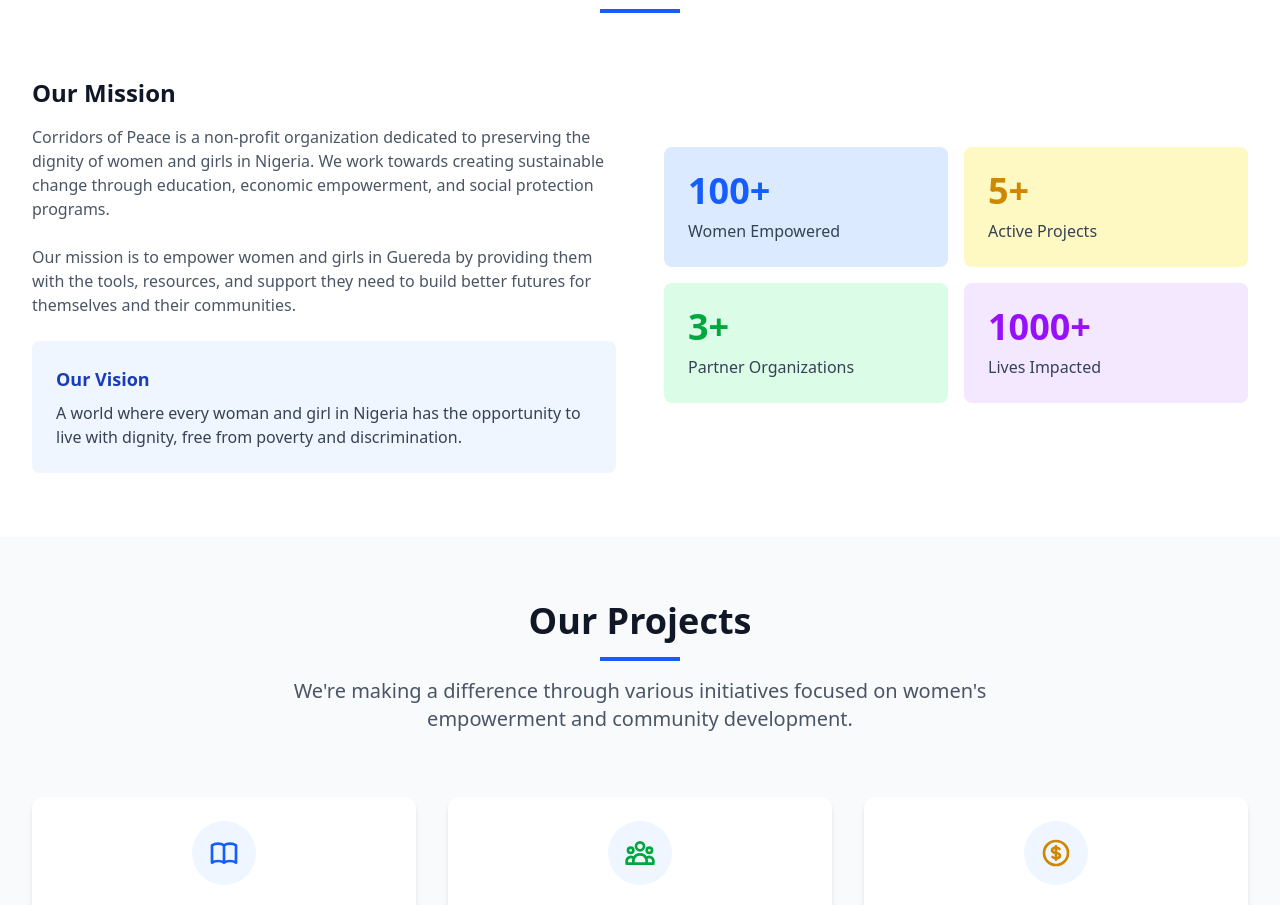
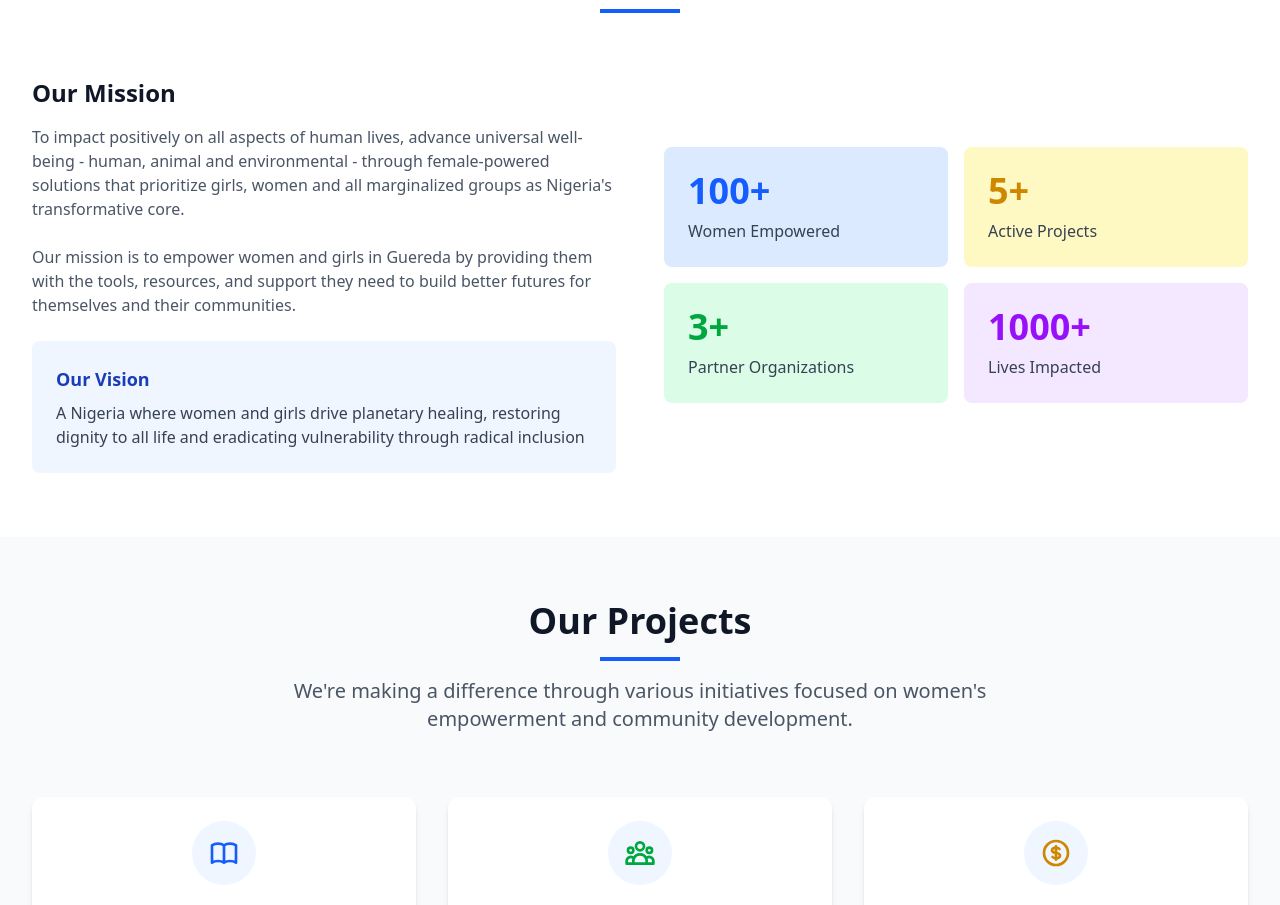
Before and after one commit to Moses-main/corridors_of_peace, a React (Vite) app: page / in a window 1280 px wide. Shown: the part 780-1685 px from the top of the page. Built offline with nearby package versions, Linux system fonts and the light colour scheme.

Commit message:
add the mission and vision of COPIN

```diff
--- a/src/components/About.jsx
+++ b/src/components/About.jsx
@@ -15,10 +15,10 @@ const About = () => {
               Our Mission
             </h3>
             <p className="text-gray-600 mb-6">
-              Corridors of Peace is a non-profit organization dedicated to
-              preserving the dignity of women and girls in Nigeria. We work
-              towards creating sustainable change through education, economic
-              empowerment, and social protection programs.
+              To impact positively on all aspects of human lives, advance
+              universal well-being - human, animal and environmental - through
+              female-powered solutions that prioritize girls, women and all
+              marginalized groups as Nigeria's transformative core.
             </p>
             <p className="text-gray-600 mb-6">
               Our mission is to empower women and girls in Guereda by providing
@@ -30,9 +30,9 @@ const About = () => {
                 Our Vision
               </h4>
               <p className="text-gray-700">
-                A world where every woman and girl in Nigeria has the
-                opportunity to live with dignity, free from poverty and
-                discrimination.
+                A Nigeria where women and girls drive planetary healing,
+                restoring dignity to all life and eradicating vulnerability
+                through radical inclusion
               </p>
             </div>
           </div>
--- a/src/components/Footer.jsx
+++ b/src/components/Footer.jsx
@@ -134,7 +134,7 @@ const Footer = () => {
           ))}
         </div>
 
-        <div className="mt-12 pt-8 border-t border-gray-800">
+        <div  className="mt-12 pt-8 border-t border-gray-800">
           <div className="md:flex md:items-center md:justify-between">
             <p className="text-base text-gray-400">
               &copy; {currentYear} Corridors of Peace. All rights reserved.
@@ -153,7 +153,7 @@ const Footer = () => {
             </p>
           </div>
         </div>
-      </div>
+      </div >
     </footer>
   );
 };
```
Also changed, not shown: src/App.jsx (+11 -11 lines).
